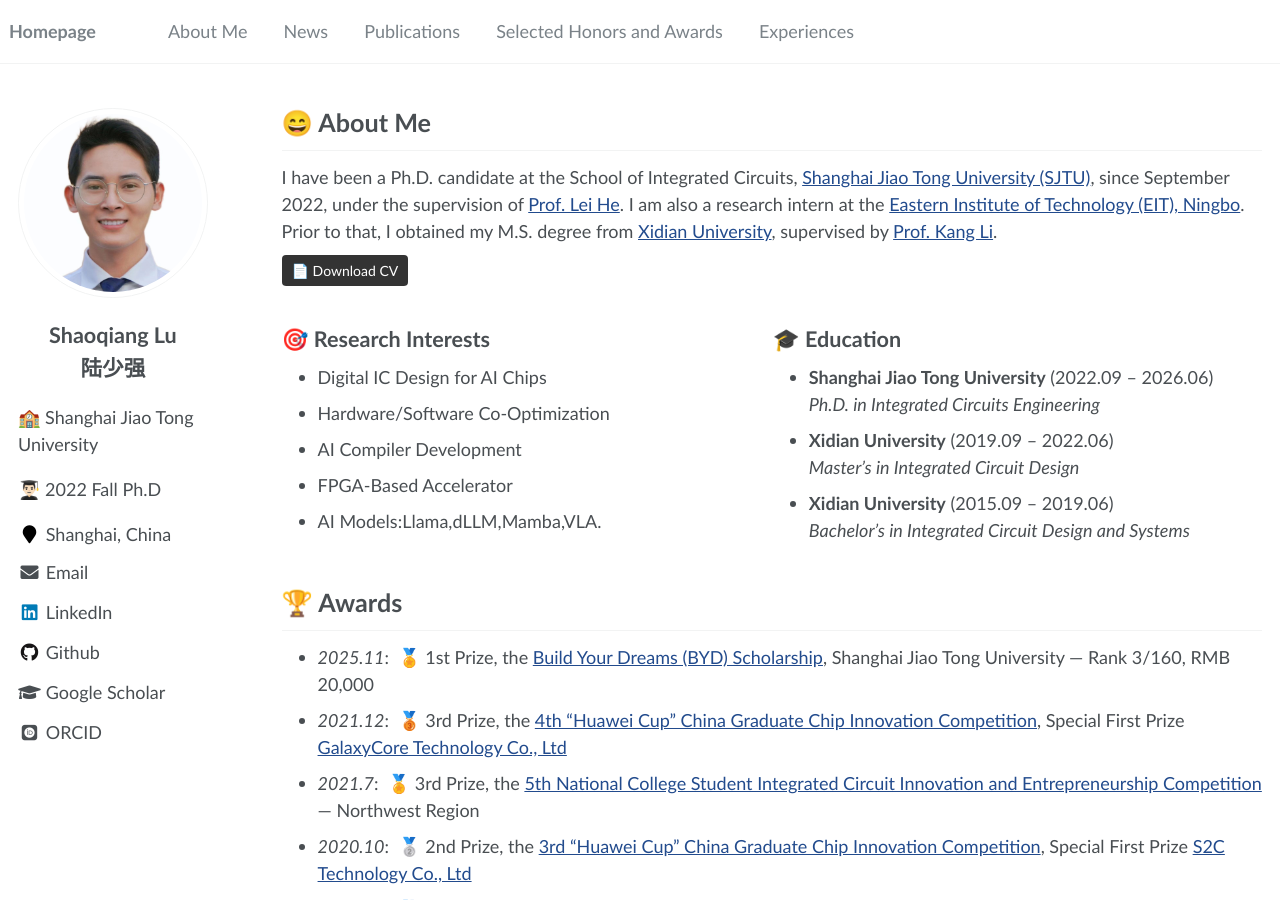
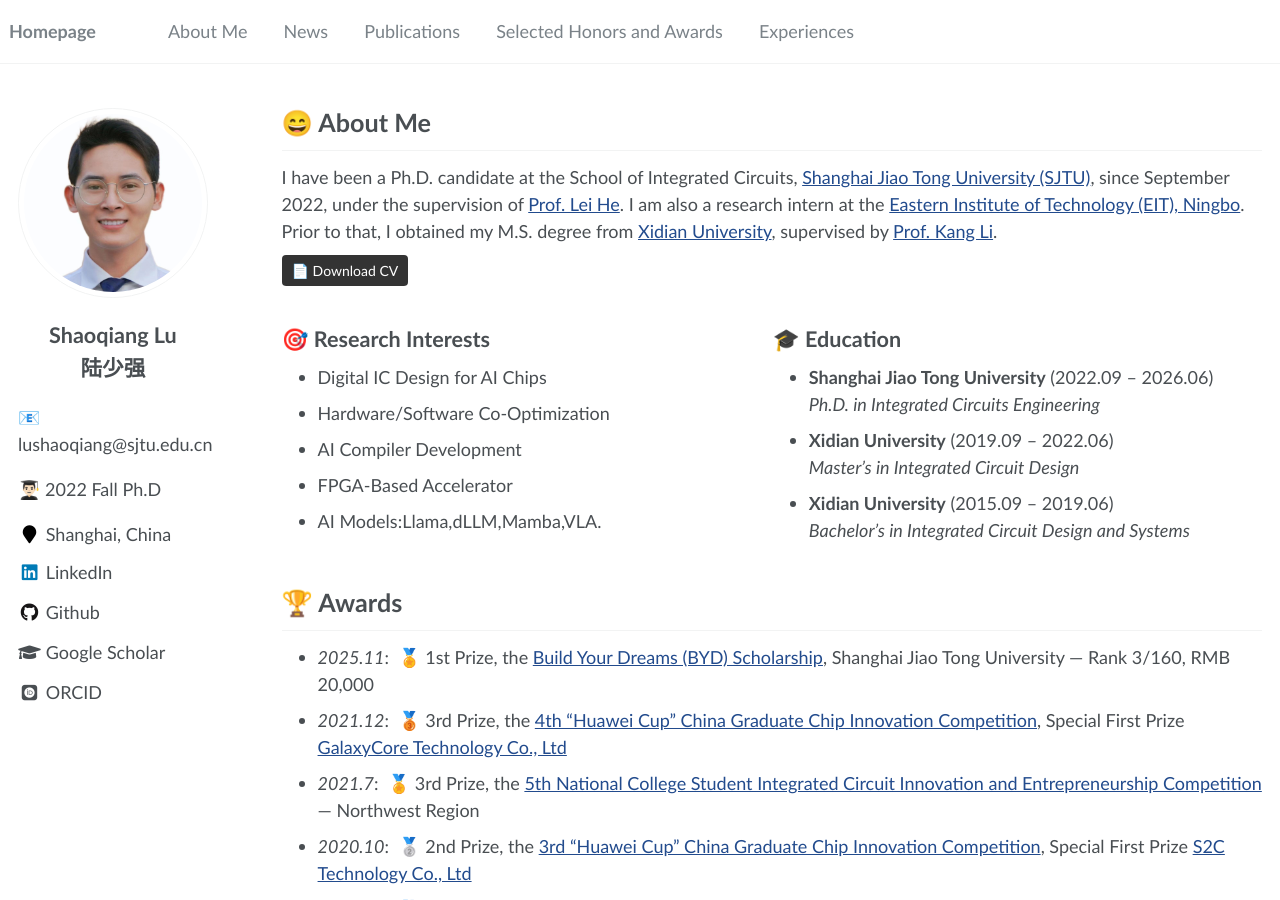
Before and after one commit to ShaoqiangLu/ShaoqangLu.github.io, a Jekyll site: the page built from _pages/about.md, in a window 1280 px wide and 900 px high. Built offline with Jekyll 4.4.1, drawn with Linux system fonts in a browser that asks for light colours; some web fonts are replaced.

Commit message:
Update _config.yml

```diff
--- a/_config.yml
+++ b/_config.yml
@@ -28,7 +28,7 @@ author:
   employer         :
   pubmed           :
   googlescholar    : "https://scholar.google.com/citations?user=67TW5L8AAAAJ&hl=zh-CN"
-  email            : "lushaoqiang@sjtu.edu.cn"
+  bio              : "📧lushaoqiang@sjtu.edu.cn"
   researchgate     :  # e.g., "https://www.researchgate.net/profile/yourprofile"
   uri              :
   bitbucket        :
```
